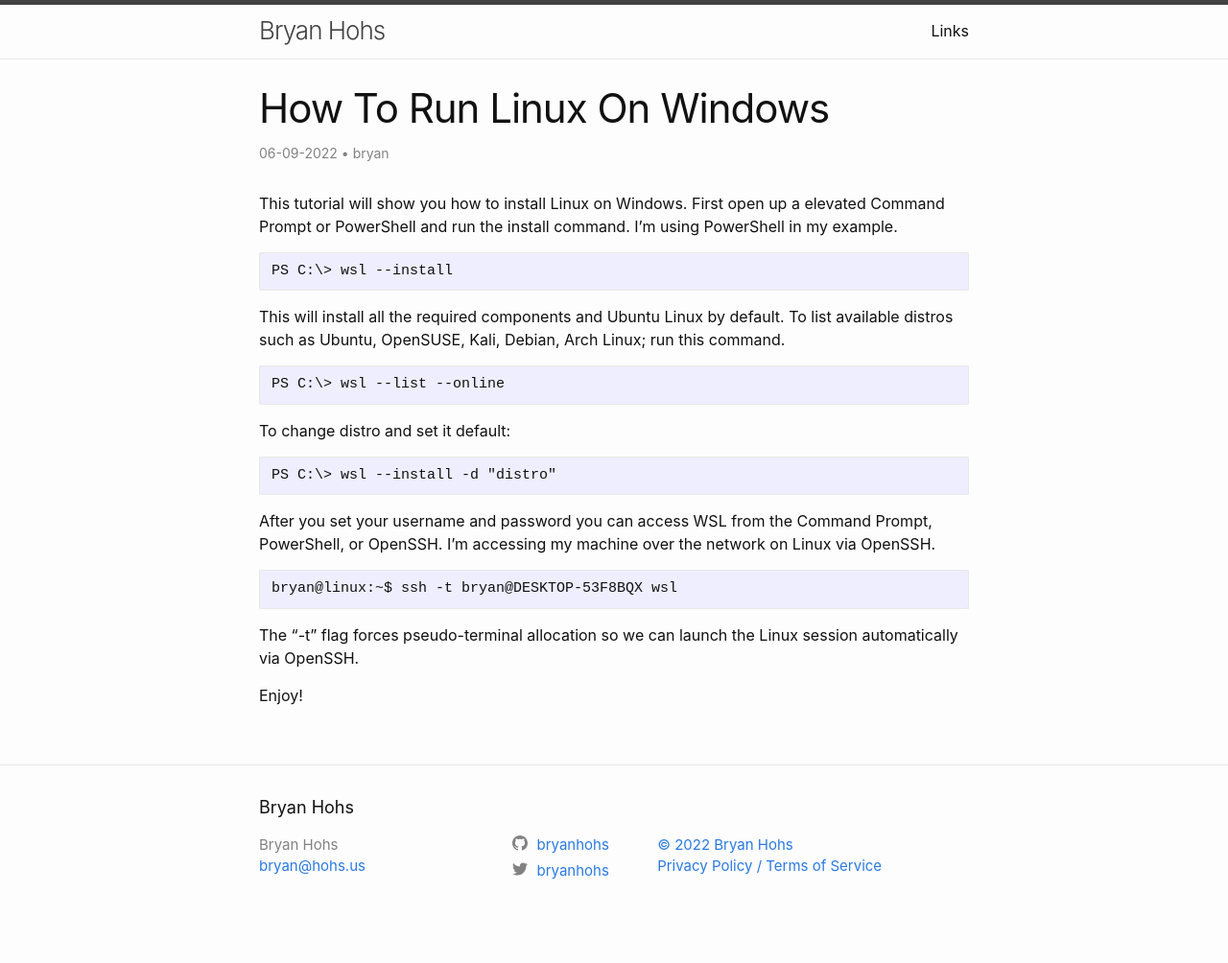
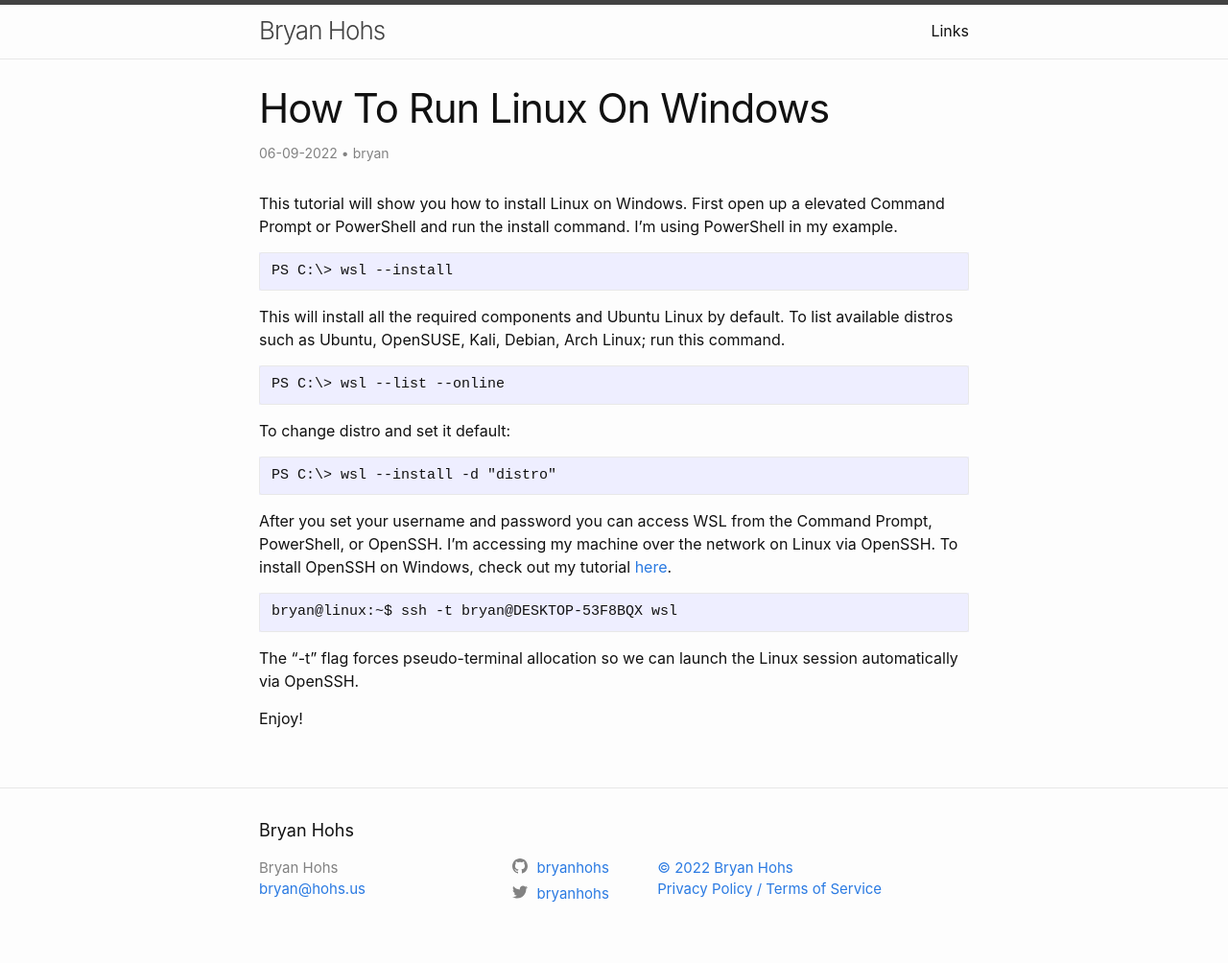
Before and after one commit to bryanhohs/hohs.us, a Jekyll site: the page built from _posts/2022-06-09-how-to-run-linux-on-windows.md, in a window 1280 px wide. Shown: the whole page at 96% size. Built offline with Jekyll 4.4.1, drawn with Linux system fonts in a browser that asks for light colours; a script that is not in the unit is left out; before the commit the page ends 980 px from its top, so only the background shows below that.

Commit message:
Update Posts “2022-06-09-how-to-run-linux-on-windows”

````diff
--- a/_posts/2022-06-09-how-to-run-linux-on-windows.md
+++ b/_posts/2022-06-09-how-to-run-linux-on-windows.md
@@ -27,7 +27,7 @@ To change distro and set it default:
 PS C:\> wsl --install -d "distro"
 ```
 
-After you set your username and password you can access WSL from the Command Prompt, PowerShell, or OpenSSH. I'm accessing my machine over the network on Linux via OpenSSH.
+After you set your username and password you can access WSL from the Command Prompt, PowerShell, or OpenSSH. I'm accessing my machine over the network on Linux via OpenSSH. To install OpenSSH on Windows, check out my tutorial [here](https://hohs.us/post/how-to-enable-ssh-on-windows/).
 
 ```
 bryan@linux:~$ ssh -t bryan@DESKTOP-53F8BQX wsl
````
